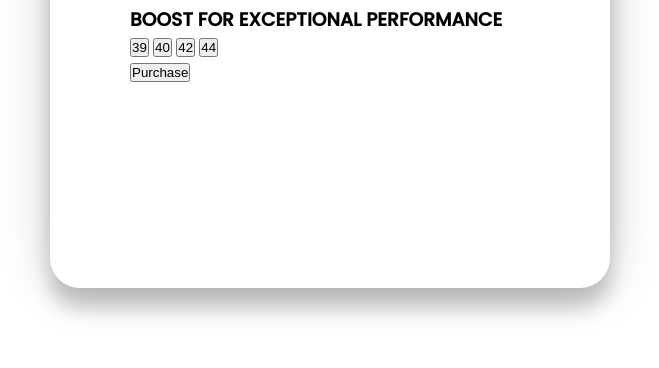
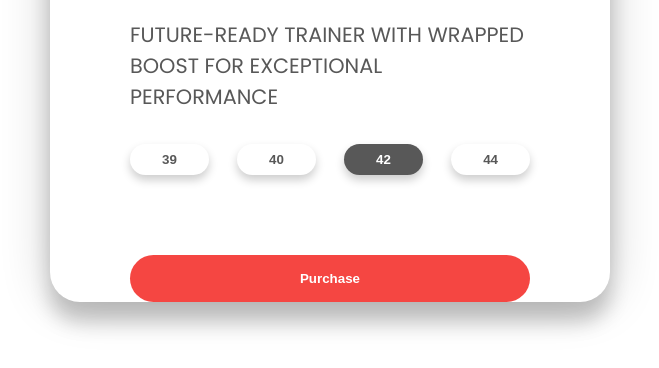
Before and after one commit to terryszhou/3d-card-animation, a plain HTML site: page index.html in a window 1280 px wide. Shown: the part 432-800 px from the top of the page, without its empty margins (310-969 px from the left). Drawn offline with Linux system fonts and the light colour scheme.

Commit message:
button styling complete

```diff
--- a/style.css
+++ b/style.css
@@ -36,4 +36,65 @@ body {
 
 .sneaker img {
   width: 20rem;
+  z-index: 2;
 }
+
+.circle {
+  width: 15rem;
+  height: 15rem;
+  background: linear-gradient(
+    to right,
+    rgba(245,70,66,0.75),
+    rgba(8,83,156,0.75)
+  );
+  position: absolute;
+  border-radius: 50%;
+  z-index: 1;
+}
+
+.info h1 {
+  font-size: 3rem;
+}
+
+.info h3 {
+  font-size: 1.3rem;
+  padding: 2rem 0rem;
+  color: #585858;
+  font-weight: lighter;
+}
+
+.sizes {
+  display: flex;
+  justify-content: space-between;
+}
+
+.sizes button {
+  padding: 0.5rem 2rem;
+  background: none;
+  border: none;
+  box-shadow: 0 5px 10px rgba(0,0,0,0.2);
+  border-radius: 30px;
+  cursor: pointer;
+  font-weight: bold;
+  color: #585858;
+}
+
+button.active {
+  background: #585858;
+  color: white;
+}
+
+.purchase {
+  margin-top: 5rem;
+}
+
+.purchase button {
+  width: 100%;
+  padding: 1rem 0rem;
+  background: #f54642;
+  border: none;
+  color: white;
+  cursor: pointer;
+  border-radius: 30px;
+  font-weight: bolder;
+}
```
